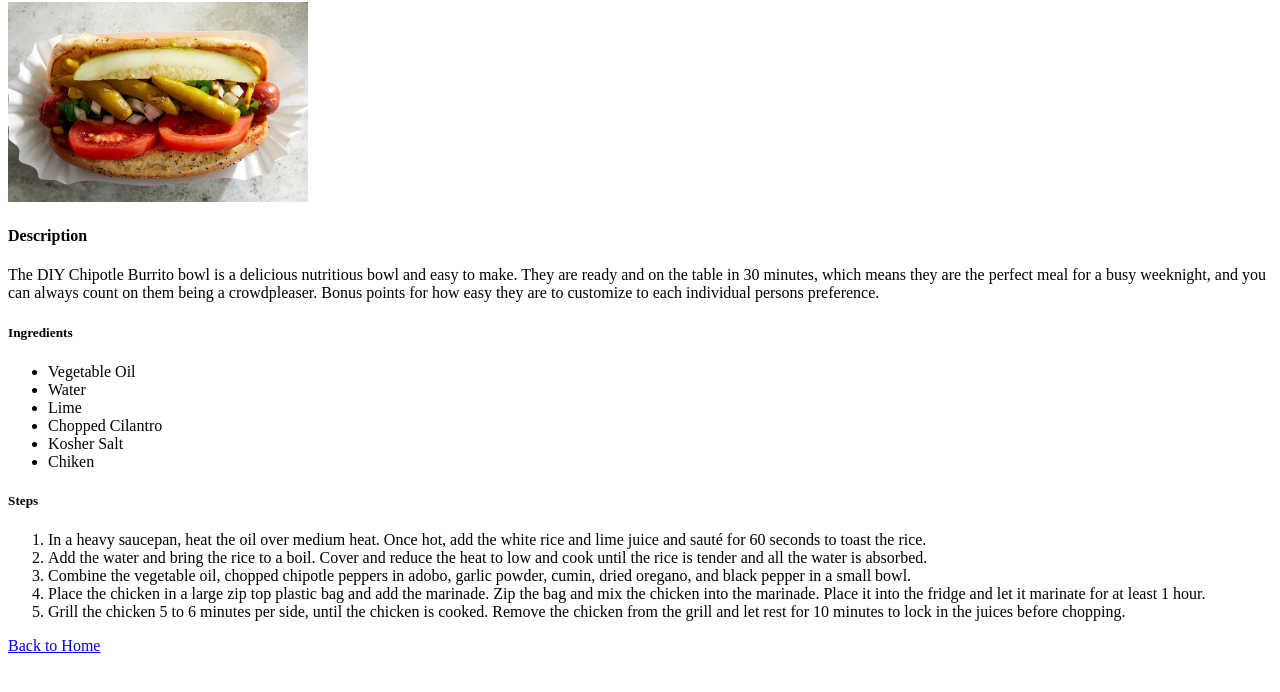
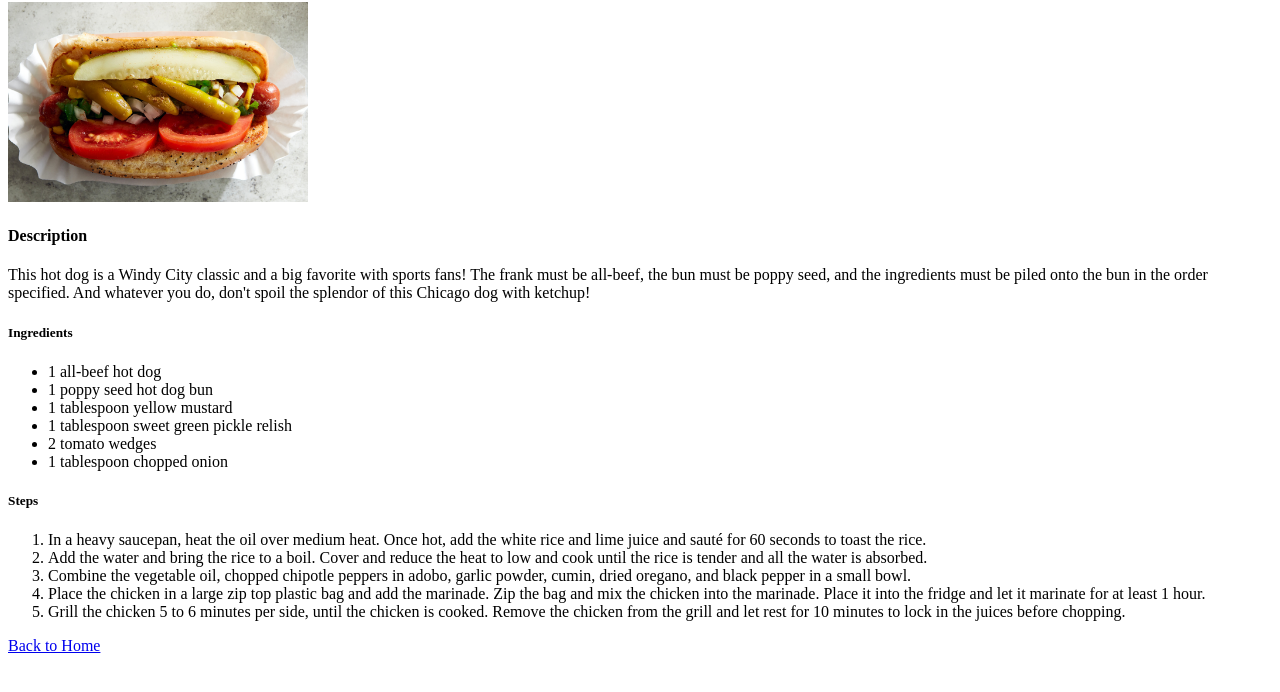
Before and after one commit to apresinal/odin-recipes, a plain HTML site: page recipes/Chicagohotdog.html in a window 1280 px wide. Shown: the part 78-770 px from the top of the page. Drawn offline with Linux system fonts and the light colour scheme.

Commit message:
Modified Chicago Style hot dog & Dish pizza
Adding ingredients and description of Chicagohotdog and dishpizza.

```diff
--- a/recipes/Chicagohotdog.html
+++ b/recipes/Chicagohotdog.html
@@ -14,17 +14,20 @@
 
     <h4>Description</h4>
 
-    <p>The DIY Chipotle Burrito bowl is a delicious nutritious bowl and easy to make. They are ready and on the table in 30 minutes, which means they are the perfect meal for a busy weeknight, and you can always count on them being a crowdpleaser. Bonus points for how easy they are to customize to each individual persons preference.
+    <p>This hot dog is a Windy City classic and a big favorite with sports fans! The frank must be all-beef, the bun must be poppy seed, and the ingredients must be piled onto the bun in the order specified. And whatever you do, don't spoil the splendor of this Chicago dog with ketchup!
+
+
     </p>
 
     <h5>Ingredients</h5>
     <ul>
-<li>Vegetable Oil </li>
- <li>Water</li>
- <li>Lime</li>
- <li>Chopped Cilantro</li>
- <li>Kosher Salt</li>
- <li>Chiken</li>
+<li>1 all-beef hot dog </li>
+ <li>1 poppy seed hot dog bun</li>
+ <li>1 tablespoon yellow mustard</li>
+ <li>1 tablespoon sweet green pickle relish</li>
+ <li>2 tomato wedges</li>
+ <li>1 tablespoon chopped onion</li>
+
     </ul>
 
     <h5>Steps</h5>
```
Also changed, not shown: recipes/dishpizza.html (+1 -1 lines).
